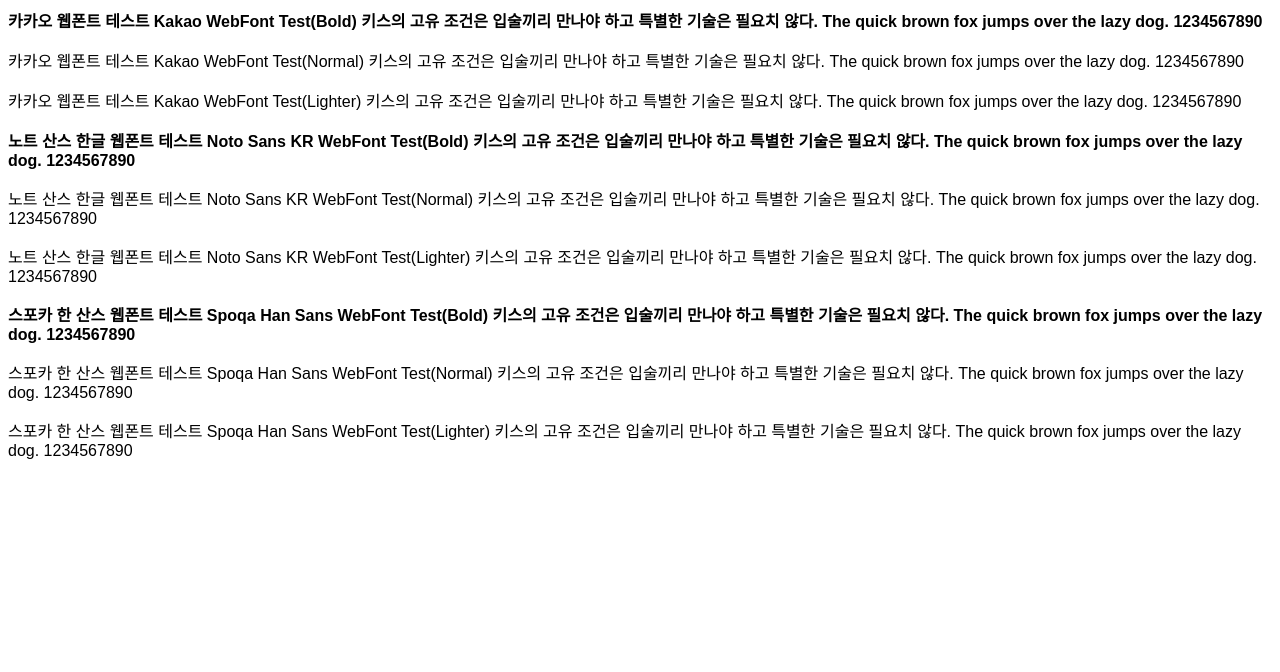
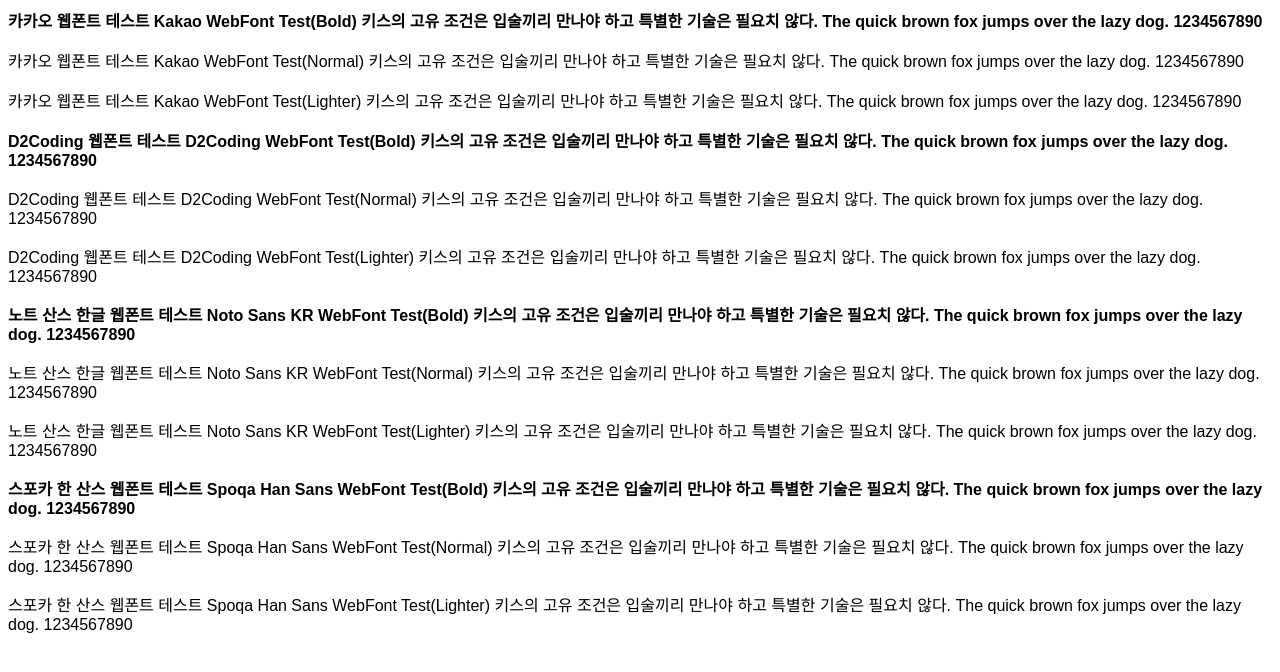
Before and after one commit to gutmate/gutmate.github.com, a Jekyll site: the page assets/fonts/index.html, which Jekyll copies as it is, in a window 1280 px wide. Shown: the top 672 px of the page. Built offline with Jekyll 4.4.1, drawn with Linux system fonts in a browser that asks for light colours; some web fonts are replaced.

```diff
--- a/_config.yml
+++ b/_config.yml
@@ -3,7 +3,6 @@ email: gutmate@gmail.com
 description: |
   Kakao theme로 git pages 테스트중입니다.
   문제가 있다면 바로 처리하도록 하겠습니다.
-  연락주세요
   (gutmate@gmail.com)
 baseurl: ''
 url:
--- a/assets/fonts/index.html
+++ b/assets/fonts/index.html
@@ -41,17 +41,27 @@
     하고 특별한 기술은 필요치 않다. The quick brown fox jumps over the lazy dog. 1234567890</p>
 <p style="font-family:'Kakao',sans-serif;font-weight:lighter;">카카오 웹폰트 테스트 Kakao WebFont Test(Lighter) 키스의 고유 조건은 입술끼리
     만나야 하고 특별한 기술은 필요치 않다. The quick brown fox jumps over the lazy dog. 1234567890</p>
+
+<p style="font-family:'D2Coding',sans-serif;font-weight:bold;">D2Coding 웹폰트 테스트 D2Coding WebFont Test(Bold) 키스의 고유 조건은 입술끼리 만나야 하고
+    특별한 기술은 필요치 않다. The quick brown fox jumps over the lazy dog. 1234567890</p>
+<p style="font-family:'D2Coding',sans-serif;font-weight:normal;">D2Coding 웹폰트 테스트 D2Coding WebFont Test(Normal) 키스의 고유 조건은 입술끼리 만나야
+    하고 특별한 기술은 필요치 않다. The quick brown fox jumps over the lazy dog. 1234567890</p>
+<p style="font-family:'D2Coding',sans-serif;font-weight:lighter;">D2Coding 웹폰트 테스트 D2Coding WebFont Test(Lighter) 키스의 고유 조건은 입술끼리
+    만나야 하고 특별한 기술은 필요치 않다. The quick brown fox jumps over the lazy dog. 1234567890</p>
+
 <p style="font-family:'Noto Sans KR',sans-serif;font-weight:bold;">노트 산스 한글 웹폰트 테스트 Noto Sans KR WebFont Test(Bold) 키스의
     고유 조건은 입술끼리 만나야 하고 특별한 기술은 필요치 않다. The quick brown fox jumps over the lazy dog. 1234567890</p>
 <p style="font-family:'Noto Sans KR',sans-serif;font-weight:normal;">노트 산스 한글 웹폰트 테스트 Noto Sans KR WebFont Test(Normal)
     키스의 고유 조건은 입술끼리 만나야 하고 특별한 기술은 필요치 않다. The quick brown fox jumps over the lazy dog. 1234567890</p>
 <p style="font-family:'Noto Sans KR',sans-serif;font-weight:lighter;">노트 산스 한글 웹폰트 테스트 Noto Sans KR WebFont
     Test(Lighter) 키스의 고유 조건은 입술끼리 만나야 하고 특별한 기술은 필요치 않다. The quick brown fox jumps over the lazy dog. 1234567890</p>
+
 <p style="font-family:'Spoqa Han Sans',sans-serif;font-weight:bold;">스포카 한 산스 웹폰트 테스트 Spoqa Han Sans WebFont Test(Bold)
     키스의 고유 조건은 입술끼리 만나야 하고 특별한 기술은 필요치 않다. The quick brown fox jumps over the lazy dog. 1234567890</p>
 <p style="font-family:'Spoqa Han Sans',sans-serif;font-weight:normal;">스포카 한 산스 웹폰트 테스트 Spoqa Han Sans WebFont
     Test(Normal) 키스의 고유 조건은 입술끼리 만나야 하고 특별한 기술은 필요치 않다. The quick brown fox jumps over the lazy dog. 1234567890</p>
 <p style="font-family:'Spoqa Han Sans',sans-serif;font-weight:lighter;">스포카 한 산스 웹폰트 테스트 Spoqa Han Sans WebFont
     Test(Lighter) 키스의 고유 조건은 입술끼리 만나야 하고 특별한 기술은 필요치 않다. The quick brown fox jumps over the lazy dog. 1234567890</p>
+
 </body>
 </html>
```
Also changed, not shown: assets/css/screen.css (+5 -6 lines), assets/fonts/fonts.css (+8 -10 lines).
